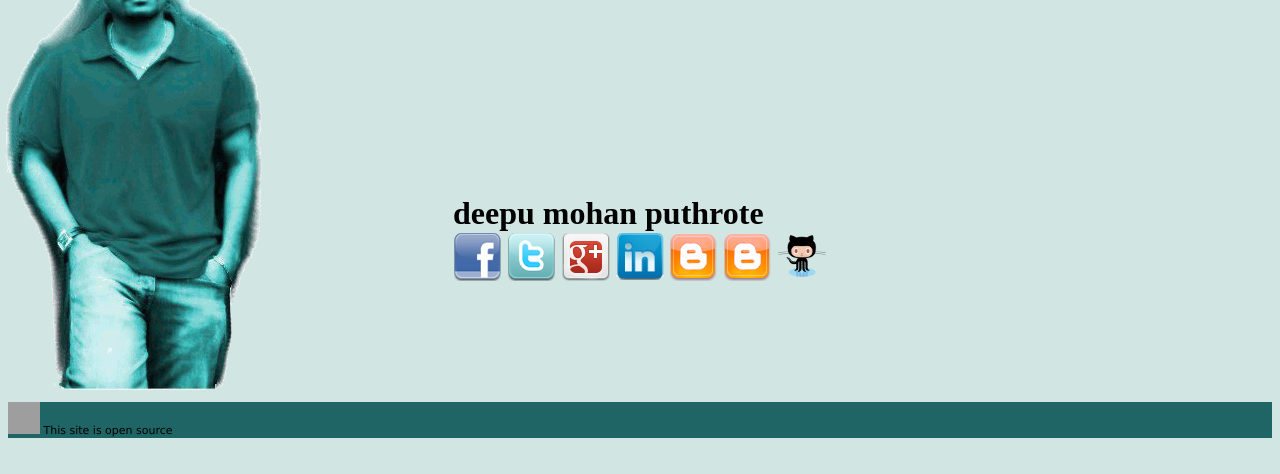
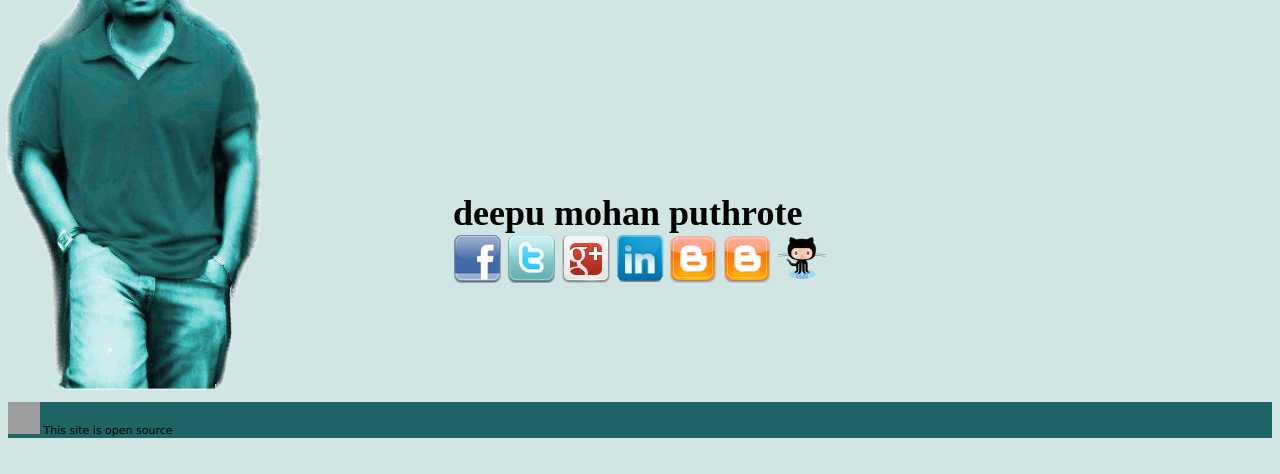
Before and after one commit to WarFox/deepumohan.com, a PHP site: page / in a window 1280 px wide. Shown: the part 160-634 px from the top of the page. Run offline with PHP 8.4, Linux system fonts and the light colour scheme; some web fonts are replaced; grey boxes are pictures that could not be loaded.

Commit message:
set h1 font-size to 36px

```diff
--- a/files/css/style.css
+++ b/files/css/style.css
@@ -21,7 +21,7 @@ div {margin: 0px;padding: 0px;}
 div.rt {float: right;}
 div.lt {float: left;}
 
-h1 {cursor: pointer; padding:0; margin:0;}
+h1 {cursor: pointer; padding:0; margin:0;font-size:36px}
 
 a{font-family:'Cagliostro','lucida grande',tahoma,verdana,arial,sans-serif;font-size: 11px;font-variant: normal;font-style: normal;font-weight: normal;color: #ffffff ;text-decoration: none;}
 
```
